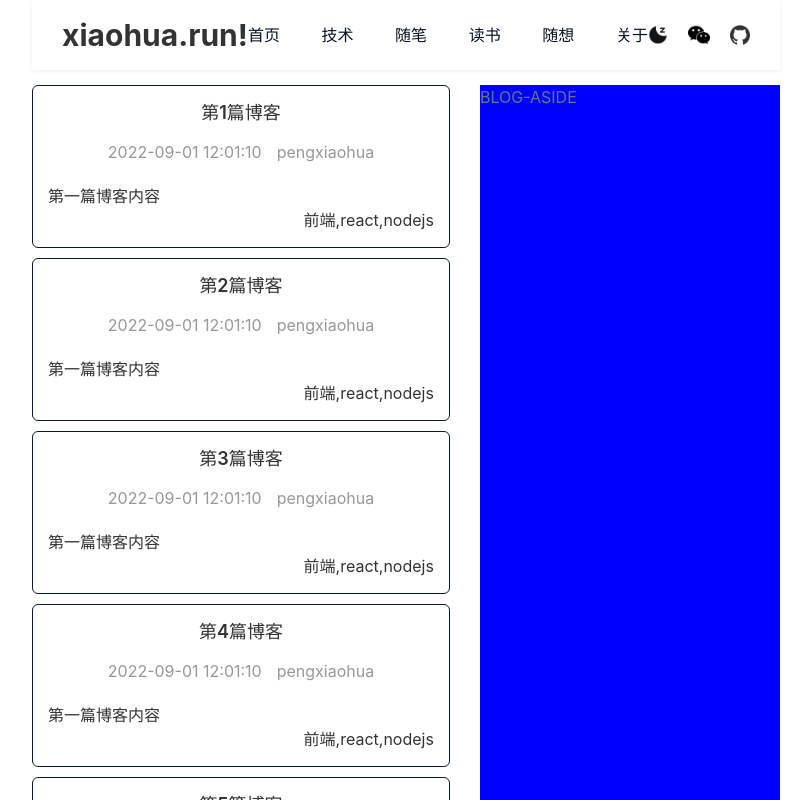
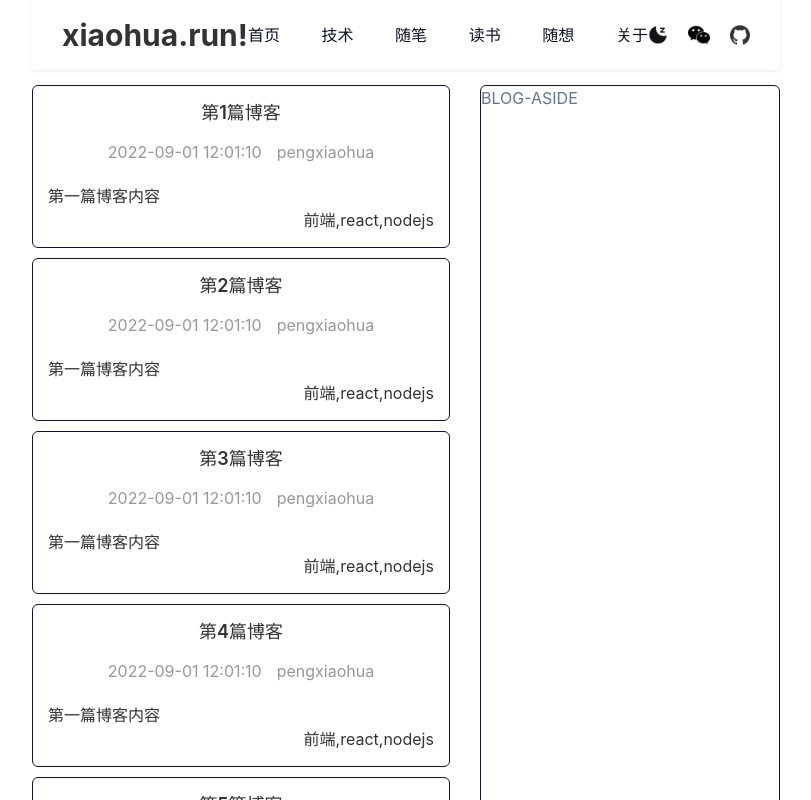
Before and after one commit to pengxiaohua/my-blog-web, a React (Vite) app: page / in a window 1280 px wide. Shown: the top 800 px of the page, without its empty margins (234-1045 px from the left). Built offline with nearby package versions, Linux system fonts and the light colour scheme; what tailwindcss-dark-mode would draw is missing.

Commit message:
feat: 调整aside样式

```diff
--- a/src/pages/Home/index.scss
+++ b/src/pages/Home/index.scss
@@ -58,7 +58,7 @@
     width: 300px;
     margin-left: 30px;
     height: auto;
-    background-color: blue;
+    border-radius: 6px;
   }
 }
 
--- a/src/pages/Home/index.tsx
+++ b/src/pages/Home/index.tsx
@@ -25,7 +25,7 @@ const HomePage: FC = () => {
             ))
           }
         </article>
-        <div className="home__blog-aside">BLOG-ASIDE</div>
+        <div className="home__blog-aside border border-slate-900 dark:border-white">BLOG-ASIDE</div>
       </div>
 
       <Footer />
```
